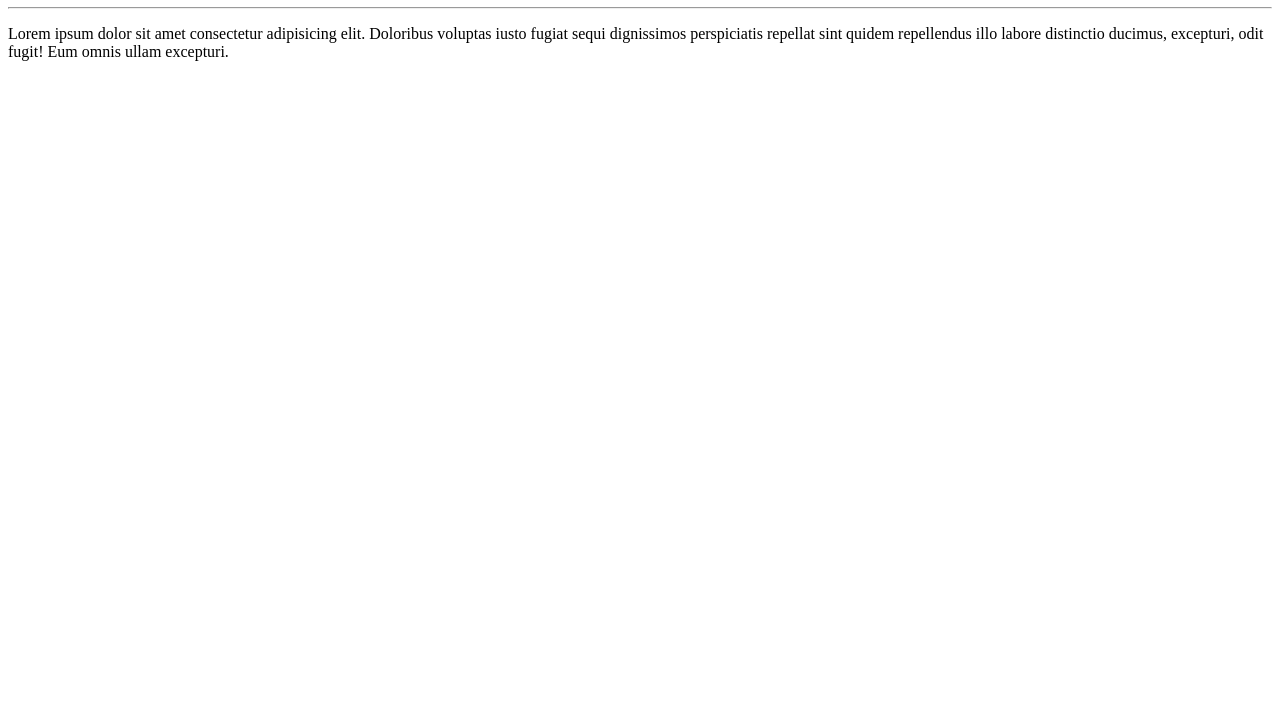
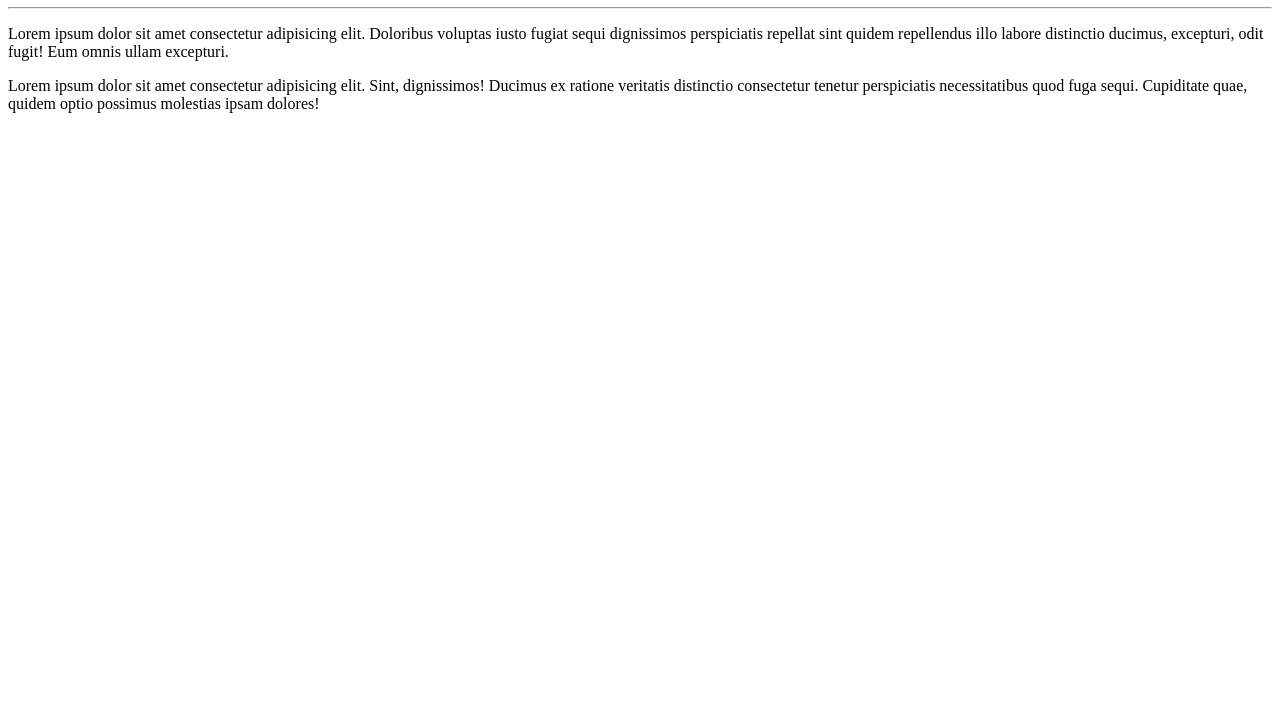
Before and after one commit to Brafps/Curso-de-Git-GitHub, a plain HTML site: page Site-exemplo/index.html in a window 1280 px wide. Shown: the part 73-800 px from the top of the page. Drawn offline with Linux system fonts and the light colour scheme.

Commit message:
Novo parágrafo

```diff
--- a/Site-exemplo/index.html
+++ b/Site-exemplo/index.html
@@ -10,5 +10,6 @@
     <h1>Olá, Mundo!</h1>
     <hr>
     <p>Lorem ipsum dolor sit amet consectetur adipisicing elit. Doloribus voluptas iusto fugiat sequi dignissimos perspiciatis repellat sint quidem repellendus illo labore distinctio ducimus, excepturi, odit fugit! Eum omnis ullam excepturi.</p>
+    <p>Lorem ipsum dolor sit amet consectetur adipisicing elit. Sint, dignissimos! Ducimus ex ratione veritatis distinctio consectetur tenetur perspiciatis necessitatibus quod fuga sequi. Cupiditate quae, quidem optio possimus molestias ipsam dolores!</p>
 </body>
 </html>
```
